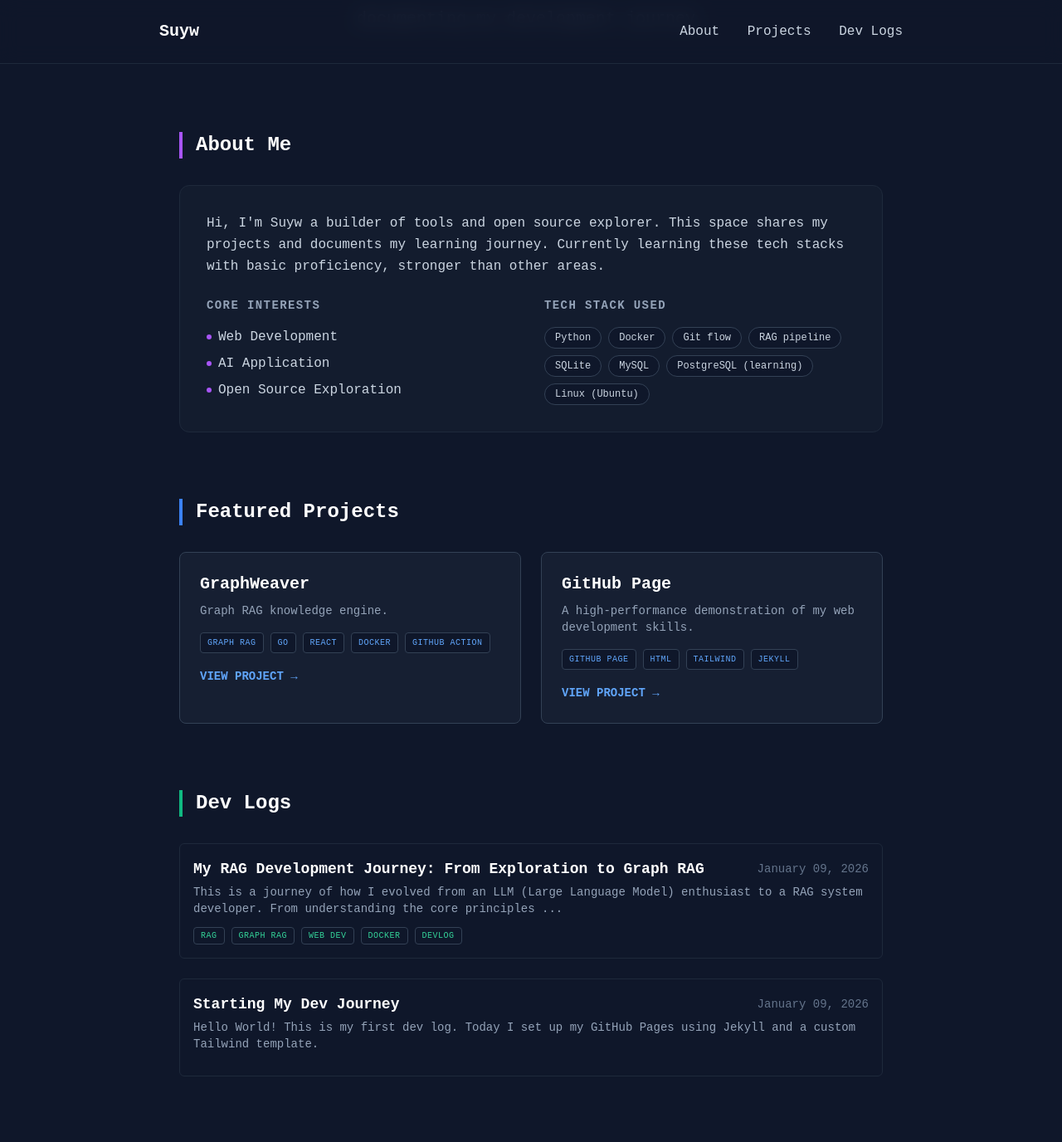
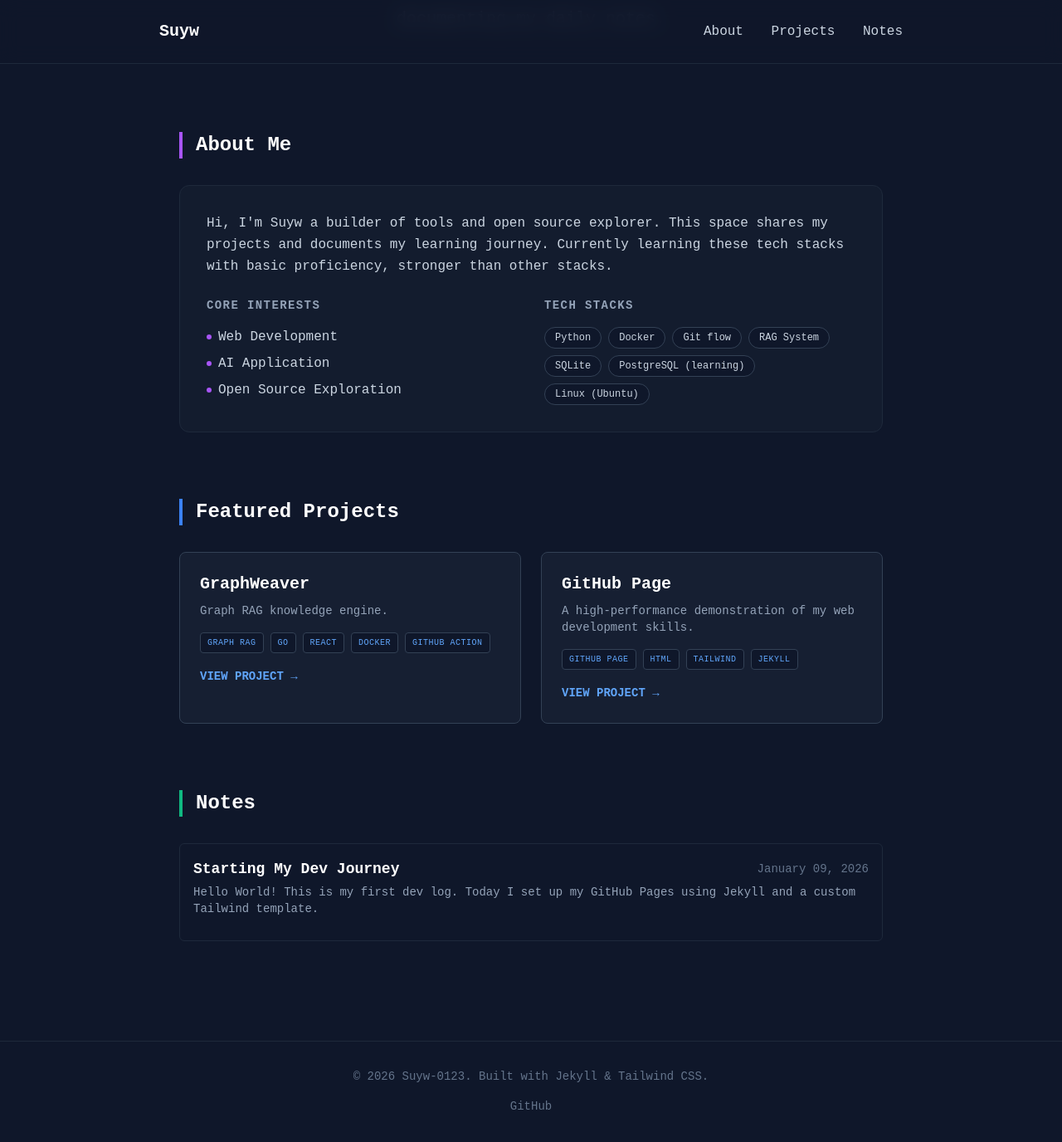
Before and after one commit to Suyw-0123/Suyw-0123.github.io, a Jekyll site: the page built from index.html, in a window 1280 px wide and 1400 px high, scrolled down 255 px. Shown: the top 1376 px of the window at 83% size. Built offline with Jekyll 4.4.1, drawn with Linux system fonts in a browser that asks for light colours; nearby versions of some CDN libraries; some of the changed text lies outside the part shown.

Commit message:
refactor: Update descriptions and terminology for clarity and consistency across site content

```diff
--- a/_config.yml
+++ b/_config.yml
@@ -1,5 +1,5 @@
 title: Suyw-0123's Dev Space
-description: Personal GitHub Page for showcasing projects and development logs.
+description: Personal GitHub Page for showcasing projects and daily notes.
 baseurl: "" # the subpath of your site, e.g. /blog
 url: "https://Suyw-0123.github.io" # the base hostname & protocol for your site
 markdown: kramdown
--- a/_layouts/default.html
+++ b/_layouts/default.html
@@ -19,7 +19,7 @@
             <div class="space-x-6">
                 <a href="/#about" class="hover:text-white transition-colors">About</a>
                 <a href="/#projects" class="hover:text-white transition-colors">Projects</a>
-                <a href="/#logs" class="hover:text-white transition-colors">Dev Logs</a>
+                <a href="/#logs" class="hover:text-white transition-colors">Notes</a>
             </div>
         </div>
     </nav>
--- a/_posts/2026-01-09-my-rag-development-journey.md
+++ /dev/null
@@ -1,43 +0,0 @@
----
-layout: page
-title: "My RAG Development Journey: From Exploration to Graph RAG"
-date: 2026-01-09
-tags: ["RAG", "Graph RAG", "Web dev", "Docker", "DevLog"]
----
-
-This is a journey of how I evolved from an LLM (Large Language Model) enthusiast to a RAG system developer. From understanding the core principles to implementing cloud-native microservices, every step represents my growth and thinking in technology.
-
-## 1. The Beginning: First Taste of RAG
-I discovered RAG (Retrieval-Augmented Generation) on GitHub and was instantly fascinated by its ability to mitigate LLM hallucinations. This marked the start of my learning journey, where I built my first experimental repo: **[RAG-explore](https://github.com/Suyw-0123/RAG-explore)**. At this stage, I focused on understanding Vector Embeddings and the basic logic of retrieval.
-
-## 2. Practice: Stepping into Web Development
-As I acquired web development skills at school, I began thinking about how to transform RAG into a real-world application. I developed **ChatYourNotes**, marking my first attempt to bring a RAG system to a web interface with local network deployment. This taught me that great technology needs a good user interface to truly shine.
-
-## 3. Advancement: Integrating Stack and Architecture
-Next, I expanded my tech stack to pursue a more professional architecture:
-*   **Frontend**: Built a modern UI with React.
-*   **Backend**: Handled logic with Flask.
-*   **Data Storage**: Integrated ChromaDB for vectors and MySQL for metadata.
-*   **Engineering**: Leveraged **Docker Compose** to orchestrate full-stack services.
-*   **Data Processing**: Introduced OCR to parse text directly from PDF files.
-The goal of this phase was to build a stable, end-to-end RAG application.
-
-## 4. Breakthrough: Embracing Graph RAG and Cloud-Native
-While exploring the open-source community, I identified a major pain point in traditional RAG: context fragmentation caused by chunking. **Graph RAG**, through "Entity-Relationship" modeling, provides a more robust solution for preserving complex relationships.
-
-Consequently, I launched a new project: **[GraphWeaver](https://github.com/Suyw-0123/GraphWeaver)**.
-This project is a culmination of my recent learning:
-*   **High-Performance Backend**: Re-architected using **Golang (Gin)**.
-*   **Cloud-Native Practice**: Integrated with **Kubernetes (K8s)** for microservice management. (planning, not yet completed, currently running with Docker Compose)
-*   **Automation**: Explored **GitHub Actions** for CI/CD pipelines.
-
-## 5. Future: Continuous Growth in the Open Source Community
-The path of technology is endless. Moving forward, I will dedicate more time to researching outstanding open-source projects such as:
-*   **DeepTutor**: Its powerful system integration aligns closely with my project goals.
-*   **LightRAG & KAG**: Exploring lighter yet higher-level knowledge-oriented architectures.
-*   **Agentic RAG**: Studying how Agents can intelligently utilize RAG tools.
-
-Beyond code, I’ve started actively participating in community discussions. Interacting with the open-source community has been incredibly rewarding and continues to motivate me to refine my projects.
-
----
-*Post recorded on January 9, 2026. The development continues...*
--- a/index.html
+++ b/index.html
@@ -8,7 +8,7 @@
         Hello, I'm Suyw
     </h1>
     <p class="text-xl text-slate-400 max-w-2xl leading-relaxed">
-        Personal workspace for showcasing my projects and documenting my development journey.
+        Personal workspace for showcasing my projects and documenting my daily notes.
     </p>
 </section>
 
@@ -18,7 +18,7 @@
         <p class="text-slate-300 leading-relaxed mb-6">
             Hi, I'm Suyw a builder of tools and open source explorer.
             This space shares my projects and documents my learning journey.
-            Currently learning these tech stacks with basic proficiency, stronger than other areas.
+            Currently learning these tech stacks with basic proficiency, stronger than other stacks.
         </p>
         <div class="grid grid-cols-1 md:grid-cols-2 gap-8">
             <div>
@@ -39,14 +39,13 @@
                 </ul>
             </div>
             <div>
-                <h3 class="text-sm font-bold text-slate-400 uppercase tracking-widest mb-4">Tech Stack used</h3>
+                <h3 class="text-sm font-bold text-slate-400 uppercase tracking-widest mb-4">Tech Stacks</h3>
                 <div class="flex flex-wrap gap-2">
                     <span class="px-3 py-1 bg-slate-900 border border-slate-700 rounded-full text-xs text-slate-300">Python</span>
                     <span class="px-3 py-1 bg-slate-900 border border-slate-700 rounded-full text-xs text-slate-300">Docker</span>
                     <span class="px-3 py-1 bg-slate-900 border border-slate-700 rounded-full text-xs text-slate-300">Git flow</span>
-                    <span class="px-3 py-1 bg-slate-900 border border-slate-700 rounded-full text-xs text-slate-300">RAG pipeline</span>
+                    <span class="px-3 py-1 bg-slate-900 border border-slate-700 rounded-full text-xs text-slate-300">RAG System</span>
                     <span class="px-3 py-1 bg-slate-900 border border-slate-700 rounded-full text-xs text-slate-300">SQLite</span>
-                    <span class="px-3 py-1 bg-slate-900 border border-slate-700 rounded-full text-xs text-slate-300">MySQL</span>
                     <span class="px-3 py-1 bg-slate-900 border border-slate-700 rounded-full text-xs text-slate-300">PostgreSQL (learning)</span>
                     <span class="px-3 py-1 bg-slate-900 border border-slate-700 rounded-full text-xs text-slate-300">Linux (Ubuntu)</span>
                 </div>
@@ -81,7 +80,7 @@
 </section>
 
 <section id="logs" class="max-w-4xl mx-auto px-6 py-10">
-    <h2 class="text-2xl font-bold text-white mb-8 border-l-4 border-emerald-500 pl-4">Dev Logs</h2>
+    <h2 class="text-2xl font-bold text-white mb-8 border-l-4 border-emerald-500 pl-4">Notes</h2>
     <div class="space-y-6">
         {% for post in site.posts %}
         <a href="{{ post.url }}" class="block p-4 border border-slate-800 rounded-md hover:bg-slate-800/30 transition-colors">
@@ -100,7 +99,7 @@
 
         {% if site.posts.size == 0 %}
         <div class="py-10 text-center text-slate-500 border border-dashed border-slate-700 rounded-lg">
-            No logs yet. Add a new file to <code class="bg-slate-900 px-1 rounded">_posts/</code>.
+            No notes yet. Add a new file to <code class="bg-slate-900 px-1 rounded">_posts/</code>.
         </div>
         {% endif %}
     </div>
```
Also changed, not shown: _projects/project-alpha.md (+2 -2 lines).
